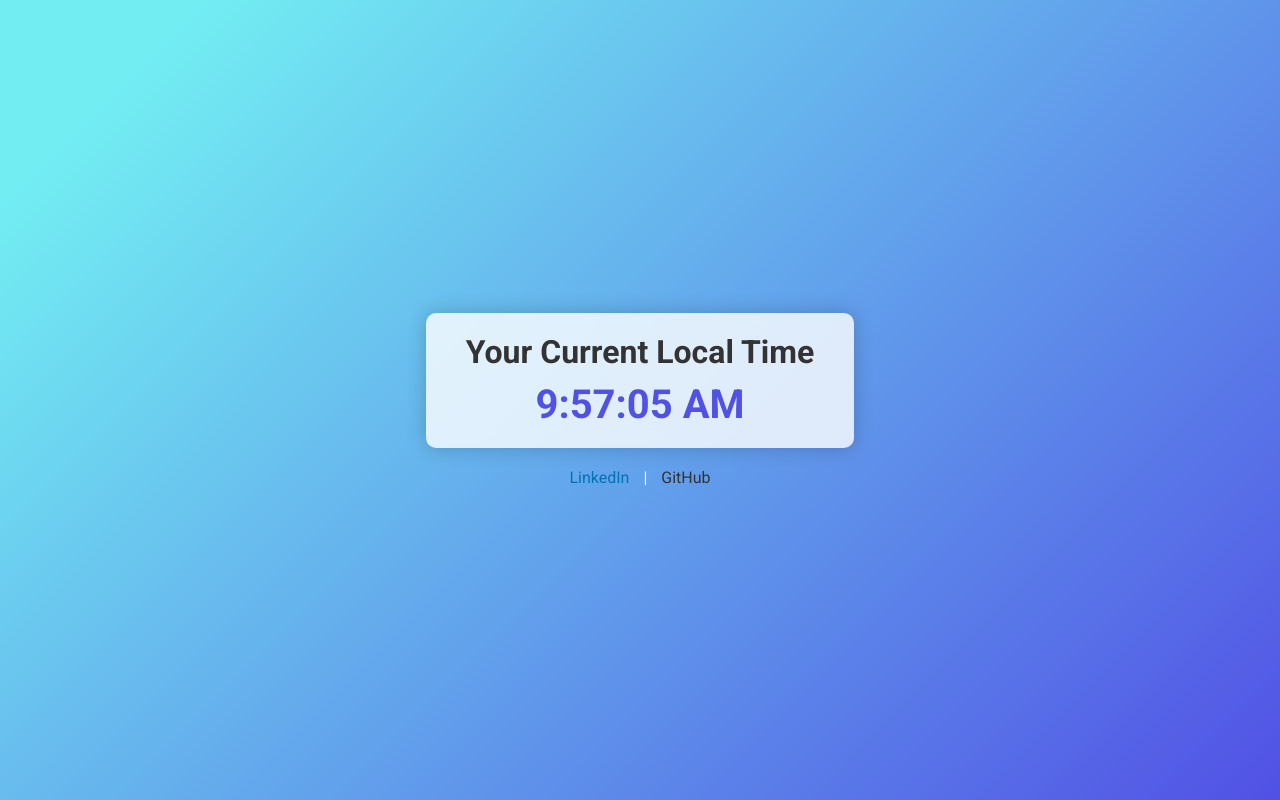
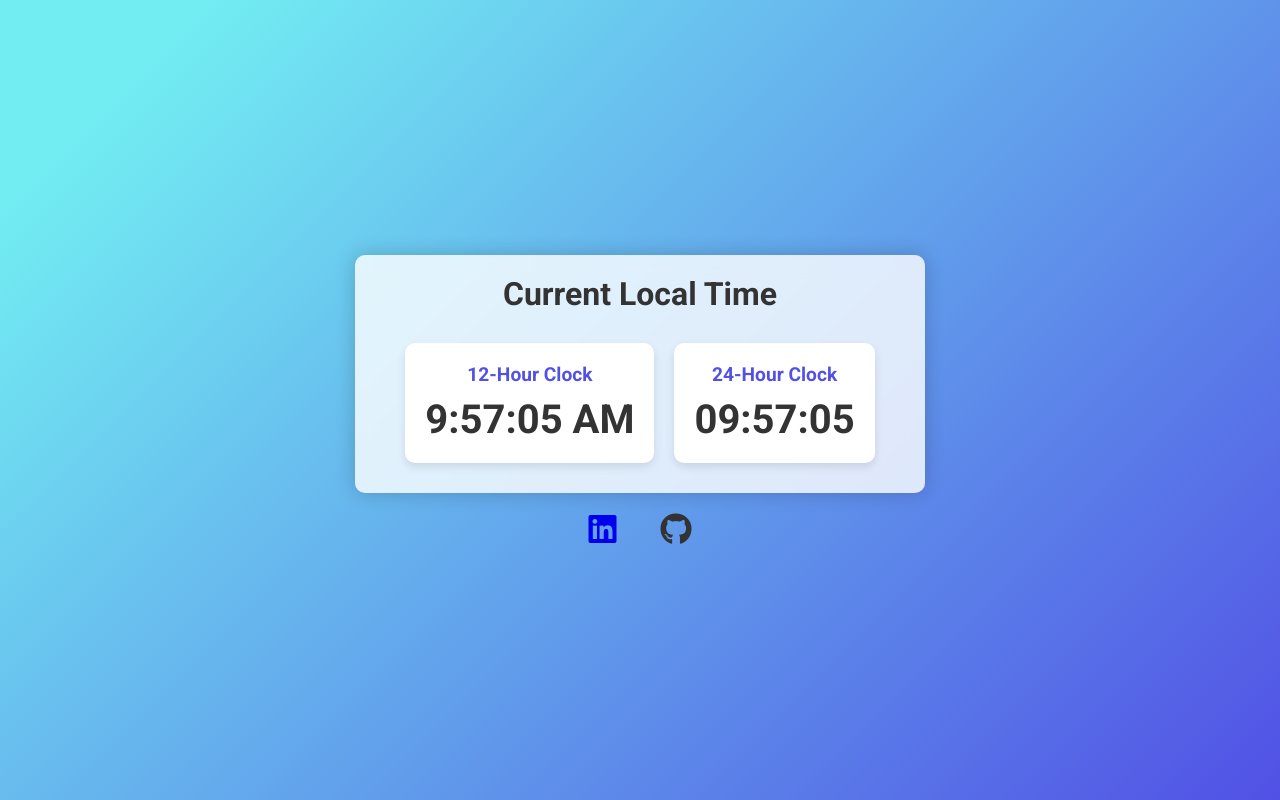
Before and after one commit to bitwisebro/localtime-demo, a plain HTML site: page index.html in a window 1280 px wide. Drawn offline with Linux system fonts and the light colour scheme.

Commit message:
add 12 & 24 hr clock, github & linked icons

```diff
--- a/index.html
+++ b/index.html
@@ -8,21 +8,29 @@
     <meta name="author" content="Gaurav J">
     <link rel="stylesheet" href="styles.css">
     <link href="https://fonts.googleapis.com/css2?family=Roboto:wght@300;400;700&display=swap" rel="stylesheet">
+    <link rel="stylesheet" href="https://cdnjs.cloudflare.com/ajax/libs/font-awesome/5.15.4/css/all.min.css">
 </head>
 
 <body>
     <div class="container">
         <div class="title-box">
-            <h1>Your Current Local Time</h1>
+            <h1>Current Local Time</h1>
         </div>
         <div class="time-box">
-            <div id="time"></div>
+            <div class="time-container">
+                <div class="time-label">12-Hour Clock</div>
+                <div id="time-12" class="time"></div>
+            </div>
+            <div class="time-container">
+                <div class="time-label">24-Hour Clock</div>
+                <div id="time-24" class="time"></div>
+            </div>
         </div>
     </div>
 
     <footer>
-        <a href="https://www.linkedin.com/in/bitwisebro" target="_blank">LinkedIn</a> |
-        <a href="https://www.github.com/bitwisebro" target="_blank">GitHub</a>
+        <a href="https://www.linkedin.com/in/bitwisebro" target="_blank"><i class="fab fa-linkedin fa-2x"></i></a>
+        <a href="https://www.github.com/bitwisebro" target="_blank"><i class="fab fa-github fa-2x"></i></a>
     </footer>
 
     <script src="script.js"></script>
--- a/script.js
+++ b/script.js
@@ -1,7 +1,16 @@
 function updateTime() {
-    document.getElementById('time').textContent =
-        new Date().toLocaleTimeString();
+    const now = new Date();
+
+    // Update 24-hour format
+    const hours24 = now.getHours().toString().padStart(2, '0');
+    const minutes24 = now.getMinutes().toString().padStart(2, '0');
+    const seconds24 = now.getSeconds().toString().padStart(2, '0');
+    document.getElementById('time-24').textContent = `${hours24}:${minutes24}:${seconds24}`;
+
+    // Update 12-hour format
+    document.getElementById('time-12').textContent = new Date().toLocaleTimeString();;
 }
 
+// Update the time immediately and then every second
 updateTime();
 setInterval(updateTime, 1000);
--- a/styles.css
+++ b/styles.css
@@ -9,7 +9,7 @@ body {
     height: 100vh;
     margin: 0;
     background: linear-gradient(135deg, #72edf2 10%, #5151e5 100%);
-    color: #fff;
+    color: #333;
 }
 
 .container {
@@ -22,20 +22,40 @@ body {
 }
 
 .title-box {
-    margin-bottom: 10px;
+    margin-bottom: 20px;
 }
 
 .title-box h1 {
     font-size: 2em;
     font-weight: 700;
     margin: 0;
-    color: #333;
 }
 
 .time-box {
+    display: flex;
+    justify-content: center;
+    align-items: center;
+}
+
+.time-container {
+    background-color: #fff;
+    padding: 20px;
+    border-radius: 10px;
+    margin: 10px;
+    box-shadow: 0 4px 8px rgba(0, 0, 0, 0.1);
+}
+
+.time-label {
+    font-size: 1.2em;
+    font-weight: 600;
+    color: #5151e5;
+    margin-bottom: 10px;
+}
+
+.time {
     font-size: 2.5em;
     font-weight: bold;
-    color: #5151e5;
+    color: #333;
 }
 
 footer {
@@ -44,14 +64,13 @@ footer {
 }
 
 footer a {
-    color: #0073b1;
     text-decoration: none;
-    margin: 0 10px;
+    margin: 0 20px;
     transition: color 0.3s;
 }
 
 footer a:hover {
-    color: #5151e5;
+    color: #4f4fe7;
     text-decoration: underline;
 }
 
```
